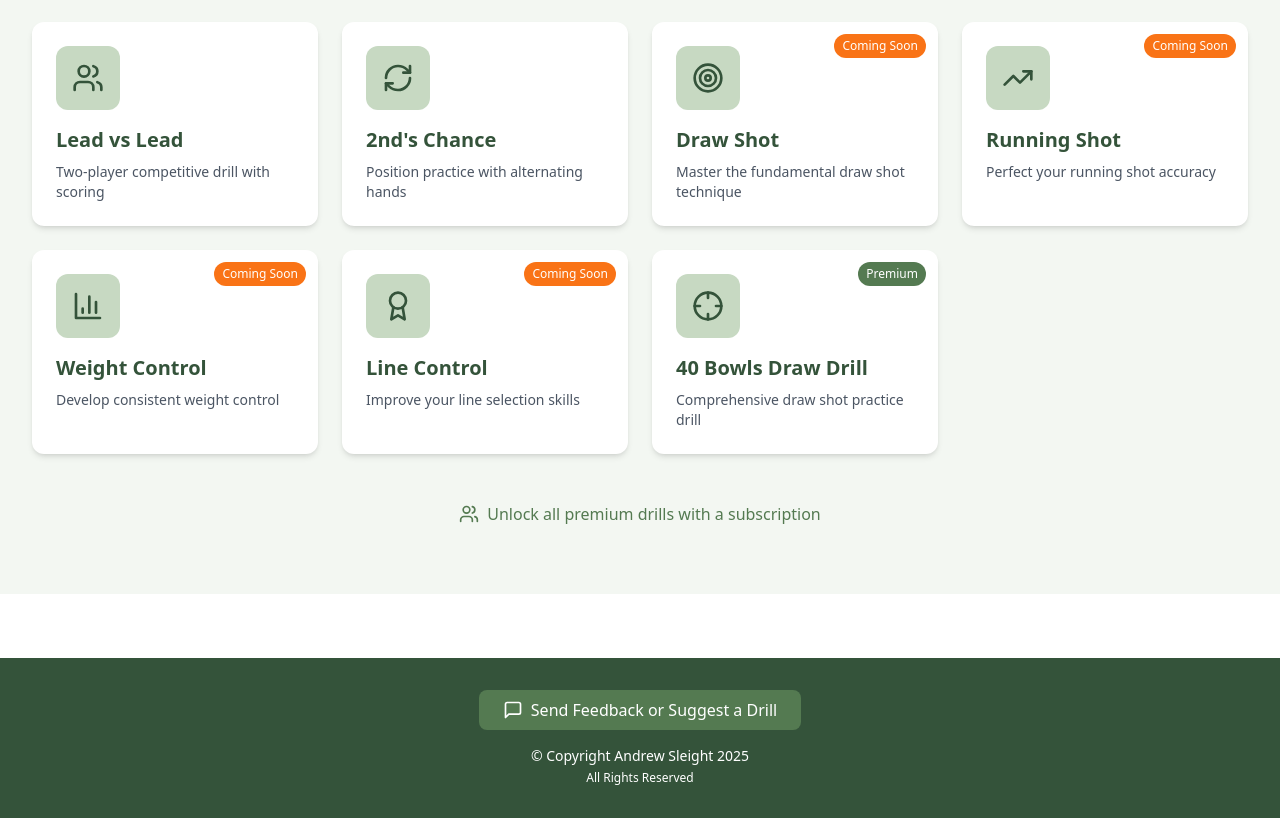
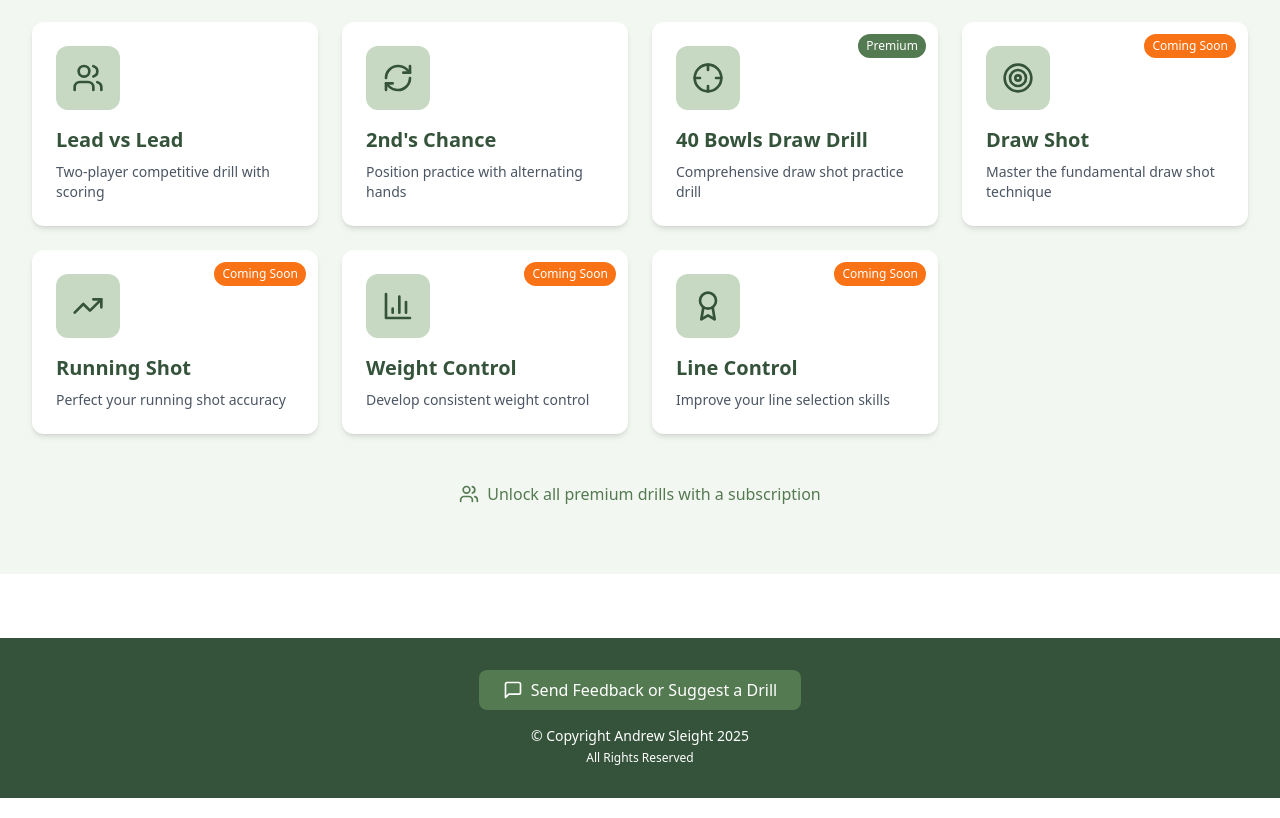
Before and after one commit to talisker63/bowlscore-v3, a React (Vite) app: page / in a window 1280 px wide. Shown: the part 1300-2118 px from the top of the page. Built offline with nearby package versions, Linux system fonts and the light colour scheme; no server answers.

Commit message:
Updated HomePage.tsx

```diff
--- a/src/pages/HomePage.tsx
+++ b/src/pages/HomePage.tsx
@@ -42,6 +42,14 @@ const HomePage: React.FC = () => {
       comingSoon: false,
     },
     {
+      id: '40-bowls-draw',
+      title: '40 Bowls Draw Drill',
+      icon: Crosshair,
+      description: 'Comprehensive draw shot practice drill',
+      isPremium: true,
+      comingSoon: false,
+    },
+    {
       id: 'draw-shot',
       title: 'Draw Shot',
       icon: Target,
@@ -72,14 +80,6 @@ const HomePage: React.FC = () => {
       description: 'Improve your line selection skills',
       isPremium: true,
       comingSoon: true,
-    },
-    {
-      id: '40-bowls-draw',
-      title: '40 Bowls Draw Drill',
-      icon: Crosshair,
-      description: 'Comprehensive draw shot practice drill',
-      isPremium: true,
-      comingSoon: false,
     },
   ];
 
```
